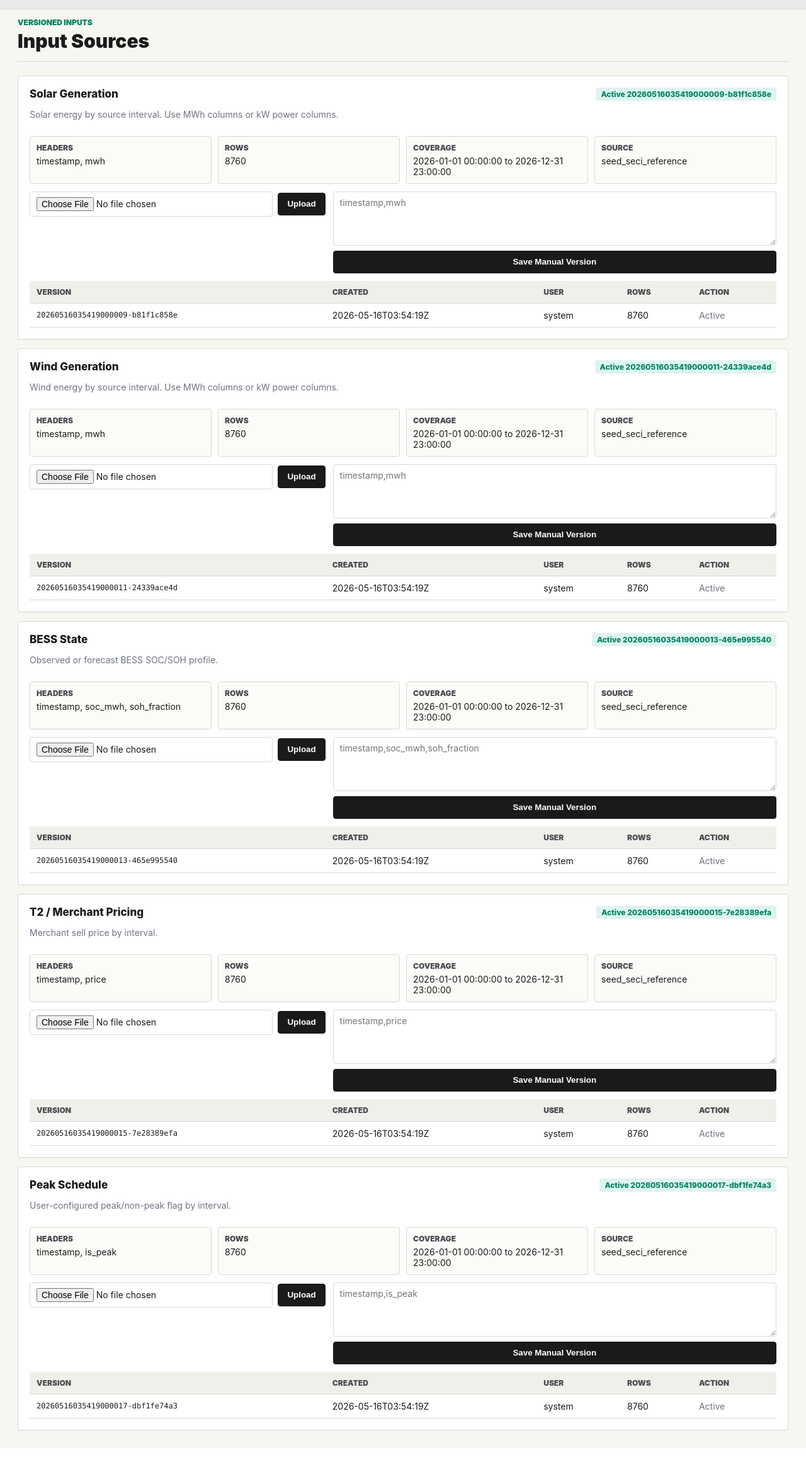
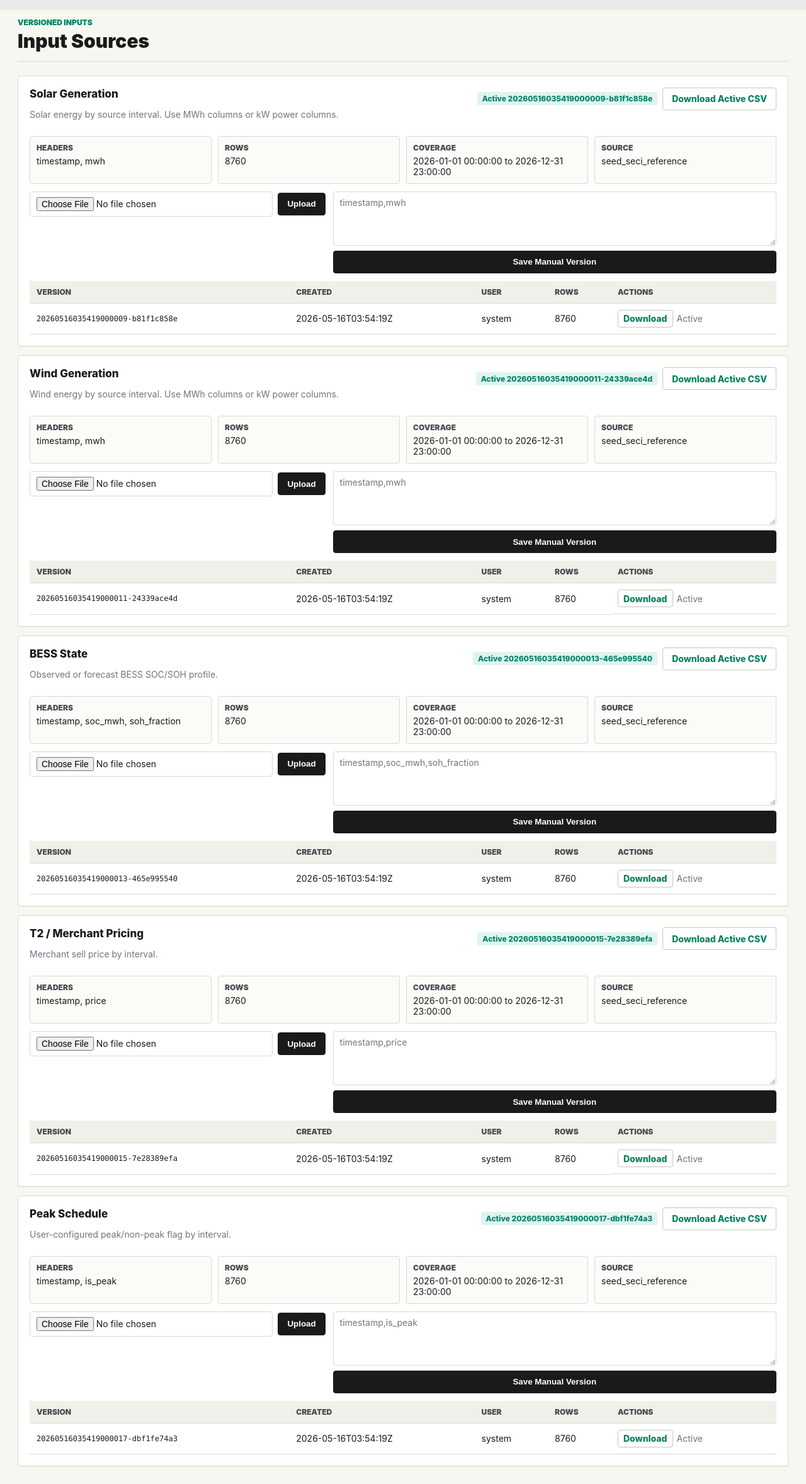
Before and after one commit to sbshrey/fdre-model, a Flask app: page /inputs in a window 1280 px wide. Shown: the part 72-2428 px from the top of the page at 63% size. Before the commit the page ends 2371 px from the top, so only its background shows below. Run offline with Flask 3, Linux system fonts and the light colour scheme; some libraries are stand-ins or nearby versions.

Commit message:
Allow input downloads

```diff
--- a/fdre_model/web/app.py
+++ b/fdre_model/web/app.py
@@ -263,6 +263,20 @@ def create_app(
             versions = store.list_versions(state, spec.key)
             inputs.append({"spec": spec, "active": active, "versions": versions})
         return render_template("inputs.html", active_page="inputs", inputs=inputs)
+
+    @app.get("/inputs/<dataset_key>/download/<version_id>")
+    def download_input(dataset_key: str, version_id: str) -> Response:
+        state = workspace()
+        try:
+            version = store.get_version(state, dataset_key, version_id)
+        except Exception as exc:
+            flash(f"Input version not found: {exc}", "error")
+            return redirect(url_for("inputs_page"))
+        if version.raw_path is None or not version.raw_path.exists():
+            flash("Input file not found.", "error")
+            return redirect(url_for("inputs_page"))
+        download_name = f"fdre_{version.dataset_key}_{version.version_id}.csv"
+        return send_file(version.raw_path, as_attachment=True, download_name=download_name, mimetype="text/csv")
 
     @app.post("/inputs/<dataset_key>/upload")
     def upload_input(dataset_key: str) -> Response:
--- a/fdre_model/web/static/app.css
+++ b/fdre_model/web/static/app.css
@@ -180,6 +180,10 @@ h2 {
   align-items: center;
 }
 
+.actions {
+  flex-wrap: wrap;
+}
+
 .actions.end {
   justify-content: flex-end;
   margin-top: 14px;
@@ -209,7 +213,8 @@ button:hover,
   color: #fff;
 }
 
-button.small {
+button.small,
+.button.small {
   min-height: 28px;
   padding: 4px 8px;
 }
--- a/fdre_model/web/templates/inputs.html
+++ b/fdre_model/web/templates/inputs.html
@@ -17,7 +17,10 @@
           <p class="muted">{{ item.spec.description }}</p>
         </div>
         {% if item.active %}
-          <span class="pill ok">Active {{ item.active.version_id }}</span>
+          <div class="actions">
+            <span class="pill ok">Active {{ item.active.version_id }}</span>
+            <a class="button ghost" href="{{ url_for('download_input', dataset_key=item.spec.key, version_id=item.active.version_id) }}">Download Active CSV</a>
+          </div>
         {% endif %}
       </div>
       <div class="meta-grid">
@@ -39,7 +42,7 @@
       </div>
       {% if item.versions %}
         <table class="compact">
-          <thead><tr><th>Version</th><th>Created</th><th>User</th><th>Rows</th><th>Action</th></tr></thead>
+          <thead><tr><th>Version</th><th>Created</th><th>User</th><th>Rows</th><th>Actions</th></tr></thead>
           <tbody>
             {% for version in item.versions[:5] %}
               <tr>
@@ -47,7 +50,8 @@
                 <td>{{ version.created_at }}</td>
                 <td>{{ version.user_email }}</td>
                 <td>{{ version.row_count }}</td>
-                <td>
+                <td class="row-actions">
+                  <a class="button small ghost" href="{{ url_for('download_input', dataset_key=item.spec.key, version_id=version.version_id) }}">Download</a>
                   {% if item.active and item.active.version_id == version.version_id %}
                     <span class="muted">Active</span>
                   {% else %}
```
Also changed, not shown: progress.md (+1 -0 lines), tests/test_web.py (+31 -0 lines).
